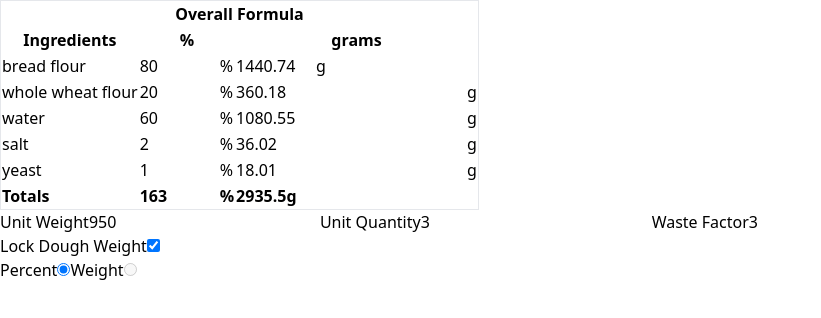
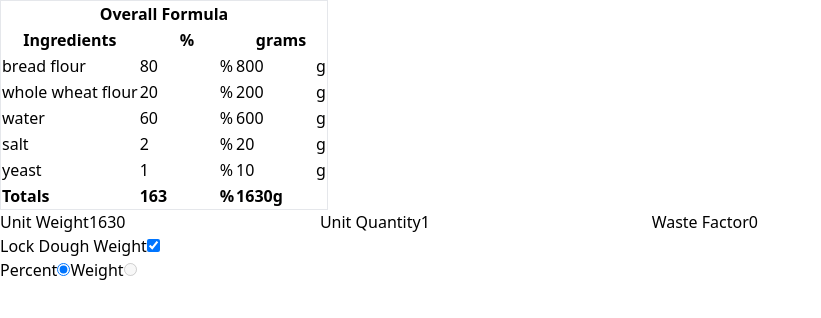
Before and after one commit to scottross123/bread-builder, a React (Vite) app: page / in a window 1280 px wide. Shown: the top 318 px of the page, without its empty margins (0-821 px from the left). Built offline with nearby package versions, Linux system fonts and the light colour scheme.

Commit message:
added FormulaWeight.tsx, issue with wasteFactor found

```diff
--- a/src/features/editor/EditRecipePage.tsx
+++ b/src/features/editor/EditRecipePage.tsx
@@ -3,9 +3,9 @@ import { Recipe } from "@/types/recipe";
 import { useRecipe } from "./hooks";
 
 const exampleRecipe: Recipe = {
-    unitQuantity: 3,
-    unitWeight: 950,
-    wasteFactor: .03,
+    unitQuantity: 1,
+    unitWeight: 1630,
+    wasteFactor: .0,
     entities: {
         ingredients: {
             byId: {
--- a/src/features/editor/components/FormulaRow.tsx
+++ b/src/features/editor/components/FormulaRow.tsx
@@ -2,6 +2,7 @@ import { ChangeEvent } from "react";
 import { InputMode } from "@/types/recipe";
 import { formatNumber } from "@/utils";
 import FormulaPercent from "./FormulaPercent";
+import FormulaWeight from "./FormulaWeight";
 
 
 
@@ -63,7 +64,6 @@ const FormulaRow = (props: FormulaRowProps) => {
 
     const percent = ratio * 100;
     const weight = ratio * selectTotalFlourWeight;
-    const isPercentReadOnly = inputMode === "percent";
 
     return (
         <tr>
@@ -76,14 +76,14 @@ const FormulaRow = (props: FormulaRowProps) => {
                 inputMode={inputMode}
                 changePercent={changePercent}
             />
-            <td>
-                <input
-                    type="number"
-                    value={formatNumber(weight)}
-                    onChange={handleChange}
-                    readOnly={isPercentReadOnly}
-                />g
-            </td>
+            <FormulaWeight
+                formulaIngredientId={formulaIngredientId}
+                weight={weight}
+                selectTotalFlourWeight={selectTotalFlourWeight}
+                isFlour={isFlour}
+                inputMode={inputMode}
+                changeWeight={changeWeight}
+            />
         </tr>
     );
 }
--- a/src/features/editor/components/FormulaWeight.tsx
+++ b/src/features/editor/components/FormulaWeight.tsx
@@ -0,0 +1,49 @@
+import { InputMode } from "@/types/recipe";
+import { formatNumber } from "@/utils";
+import { ChangeEvent } from "react";
+
+const innerCellStyling = "w-20 inline-block";
+
+type FormulaWeightProps = {
+    formulaIngredientId: string,
+    weight: number,
+    selectTotalFlourWeight: number,
+    isFlour?: boolean,
+    inputMode: InputMode,
+    changeWeight: (
+        formulaIngredientId: string,
+        weight: number,
+        totalFlourWeight: number,
+        isFlour? : boolean,
+    ) => void,
+}
+
+const FormulaWeight = (props: FormulaWeightProps) => {
+    const {
+        formulaIngredientId,
+        weight,
+        selectTotalFlourWeight,
+        isFlour,
+        inputMode,
+        changeWeight
+    } = props;
+
+    const handleChange = (event: ChangeEvent<HTMLInputElement>) => {
+        const value = parseFloat(event.target.value);
+        changeWeight(formulaIngredientId, value, selectTotalFlourWeight, isFlour);
+    }
+
+    return (
+        <td>
+            <input
+                className={innerCellStyling}
+                type="number"
+                value={formatNumber(weight)}
+                onChange={handleChange}
+                readOnly={inputMode === "percent"}
+            />g
+        </td>
+    );
+}
+
+export default FormulaWeight;
--- a/src/features/editor/hooks/recipeReducer.ts
+++ b/src/features/editor/hooks/recipeReducer.ts
@@ -133,6 +133,8 @@ const recipeReducer = (recipe: Recipe, action: RecipeAction): Recipe => {
                 }
             }
 
+            console.log(totalFlourWeight)
+
             return {
                 ...recipe,
                 unitWeight: newUnitWeight,
```
